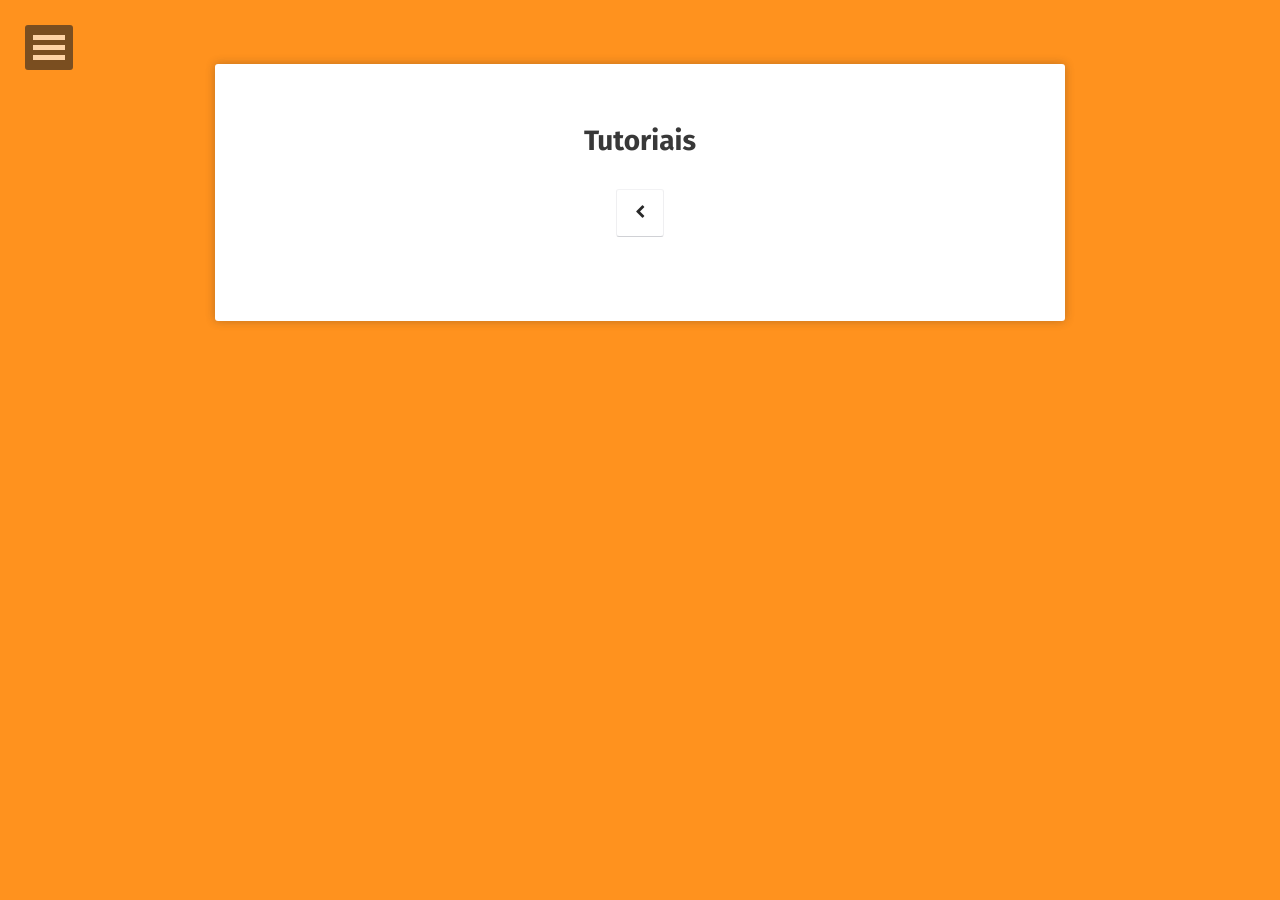
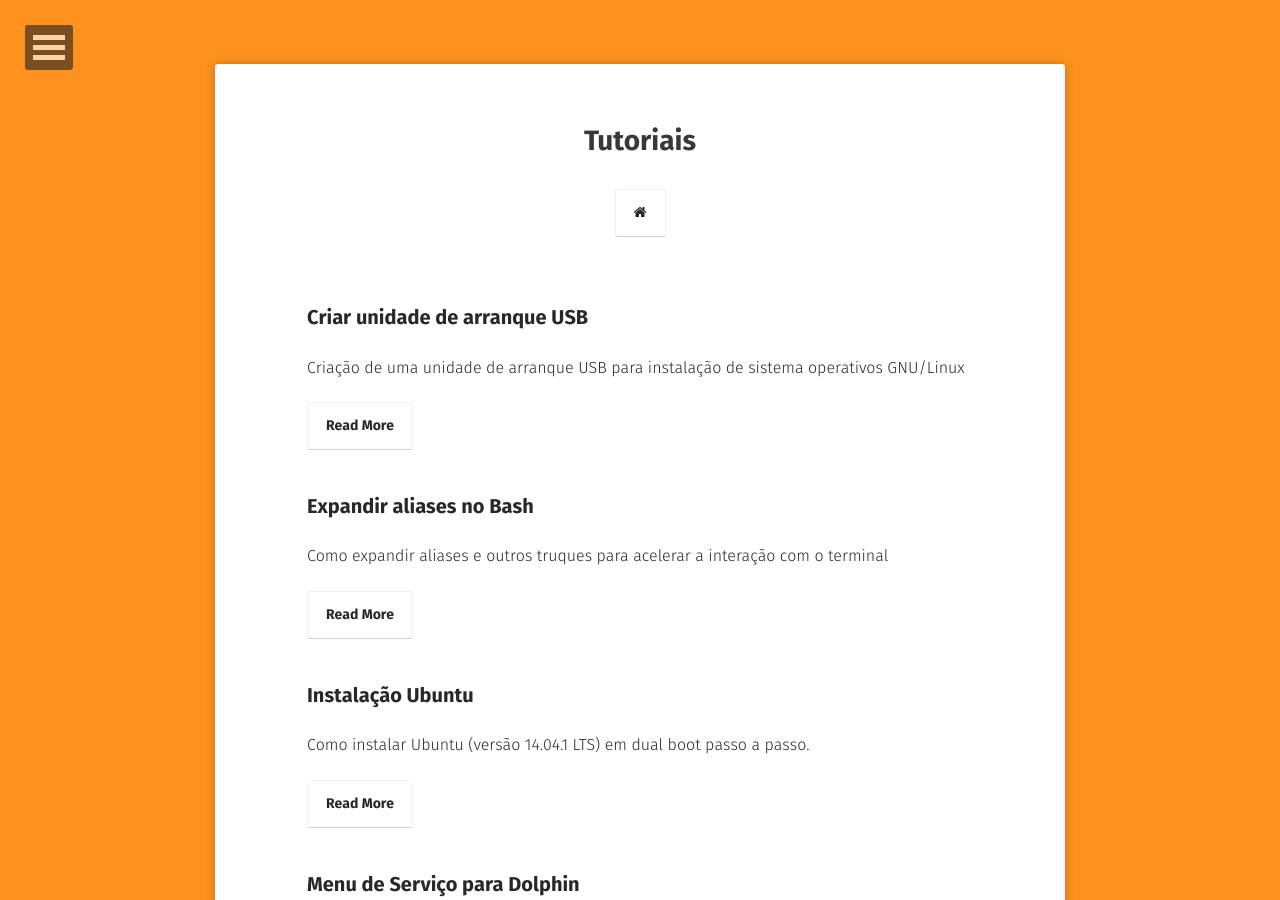
Before and after one commit to josepduarte/GLUA_SITE, a Jekyll site: the page built from tutoriais/index.md, in a window 1280 px wide and 900 px high. Built offline with Jekyll 4.4.1, drawn with Linux system fonts in a browser that asks for light colours; some web fonts are replaced; some of the changed text lies outside the part shown.

Commit message:
Adding pages to tutorials

```diff
--- a/_layouts/post-list.html
+++ b/_layouts/post-list.html
@@ -23,7 +23,7 @@
                 </div>
                 <div class="post-list">
                     {% for post in site.posts %}
-                        {% if post.project == null %}
+                        {% if post.tutorial == null %}
                     <ul>
                         <li class="wow fadeInLeft" data-wow-duration="1.5s">
                             <a class="zoombtn" href="{{ site.url }}{{ post.url }}">{{ post.title }}</a>
--- a/_layouts/project.html
+++ b/_layouts/tutorial-list.html
@@ -23,7 +23,7 @@
                 </div>
                 <div class="post-list">
                     {% for post in site.posts %}
-                        {% if post.project %}
+                        {% if post.tutorial %}
                     <ul>
                         <li class="wow fadeInLeft" data-wow-duration="1.5s">
                             <a class="zoombtn" href="{{ site.url }}{{ post.url }}">{{ post.title }}</a>
--- /dev/null
+++ b/_posts/2013-05-5-dolphinKDE.md
@@ -0,0 +1,10 @@
+---
+layout: post
+title: "Menu de Serviço para Dolphin"
+date: 2013-05-05
+excerpt: "Criar um menu de serviço para o Dolphin (KDE) e integrar o AES Crypt."
+tags: []
+tutorial : true
+comments: false
+author: "Igor Cardoso"
+---
--- /dev/null
+++ b/_posts/2013-09-21-instalar-ubuntu.md
@@ -0,0 +1,10 @@
+---
+layout: post
+title: "Instalação Ubuntu"
+date: 2013-09-21
+excerpt: "Como instalar Ubuntu (versão 14.04.1 LTS) em dual boot passo a passo."
+tags: []
+tutorial : true
+comments: false
+author: "Leandro Ricardo"
+---
--- /dev/null
+++ b/_posts/2013-11-10-aliases-bash.md
@@ -0,0 +1,10 @@
+---
+layout: post
+title: "Expandir aliases no Bash"
+date: 2013-11-10
+excerpt: "Como expandir aliases e outros truques para acelerar a interação com o terminal"
+tags: []
+tutorial : true
+comments: false
+author: "Igor Cardoso"
+---
--- /dev/null
+++ b/_posts/2014-09-27-unidadeUSB.md
@@ -0,0 +1,10 @@
+---
+layout: post
+title: "Criar unidade de arranque USB"
+date: 2014-09-27
+excerpt: "Criação de uma unidade de arranque USB para instalação de sistema operativos GNU/Linux"
+tags: []
+tutorial : true
+comments: false
+author: "Leandro Ricardo"
+---
```
Also changed, not shown: _posts/2012-04-09-vpn-tutorial.md (added, +10 -0 lines), _posts/2013-04-08-eduroam.md (added, +10 -0 lines), _posts/2013-04-27-mailUA.md (added, +10 -0 lines), tutoriais/index.md (+1 -1 lines).
